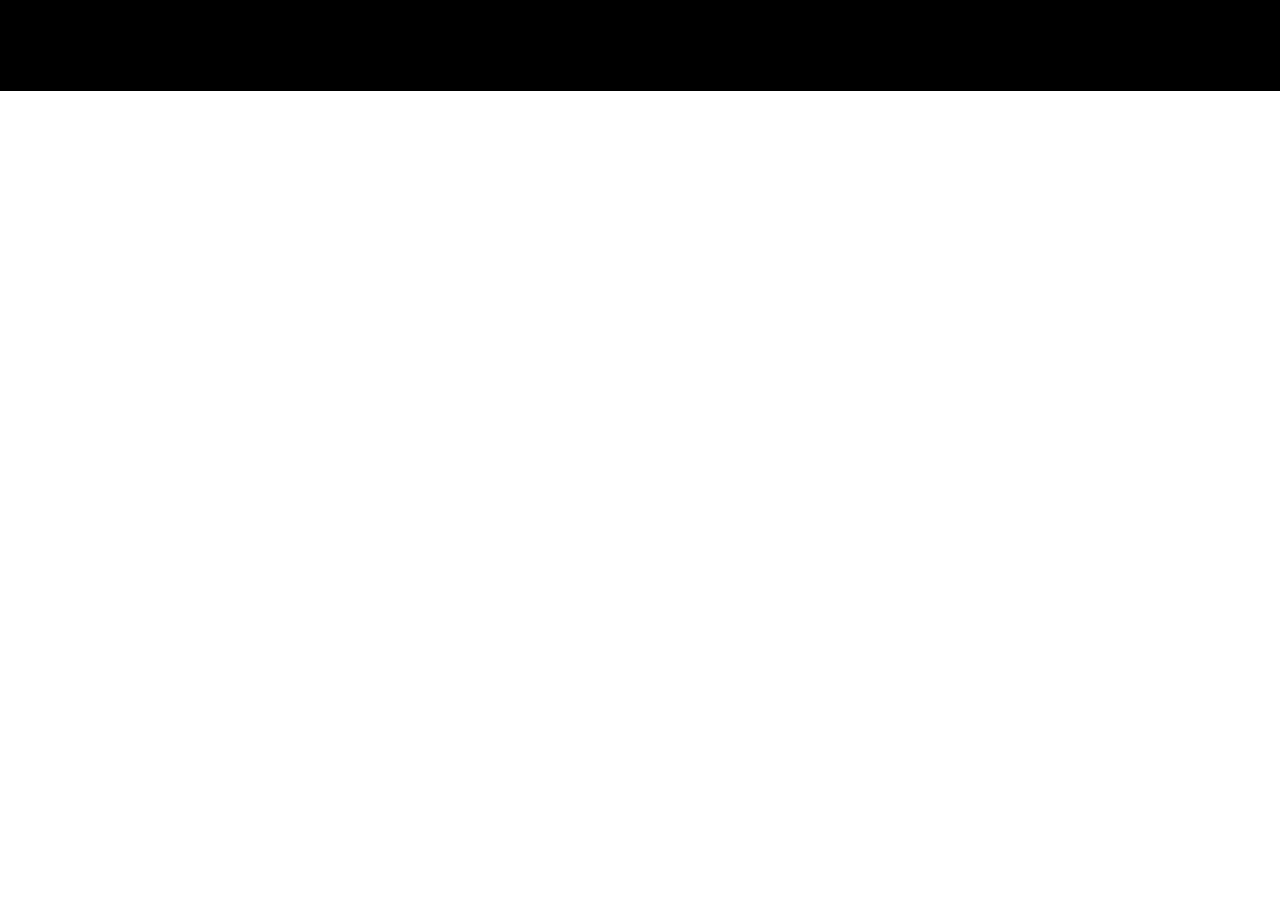
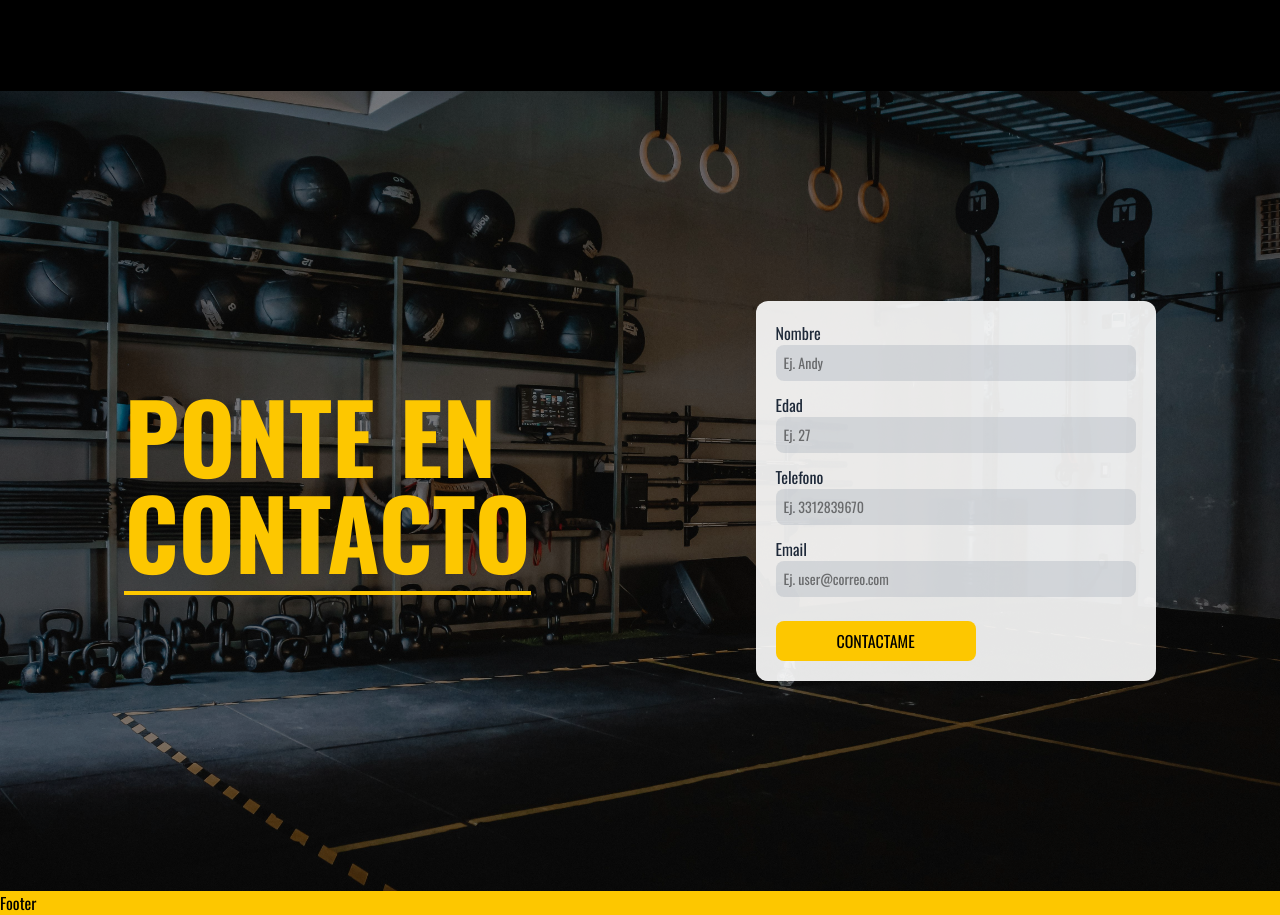
Before and after one commit to andremartingarcialopez/titagym, a React (Vite) app: page / in a window 1280 px wide. Shown: the part 3109-4024 px from the top of the page. Before the commit the page ends 3200 px from the top, so only its background shows below. Built offline with nearby package versions, Linux system fonts and the light colour scheme.

Commit message:
Se creo la seccion ContactoHomePage y se inicio el footer

```diff
--- /dev/null
+++ b/src/components/ContactoHomePage.tsx
@@ -0,0 +1,58 @@
+import Footer from "./Footer";
+
+export default function ContactoHomePage() {
+    return (
+        <>
+            <div className="bg-img-layout-homePage-contacto">
+                <div className="bg-black/50 ">
+
+
+                    <div className="flex flex-col xl:flex-row xl:justify-around justify-center items-center h-screen px-3 gap-20 xl:gap-0">
+
+                        <h1 className="text-yellow-400 text-4xl md:text-8xl font-bold uppercase border-b-4 pb-3 text-center xl:text-left">Ponte en <span className="xl:block">contacto</span></h1>
+
+                        <form className="bg-white/90 rounded-xl p-5 w-full xl:w-100 flex flex-col justify-center items-stretch space-y-3">
+                            <div>
+                                <label className="text-gray-800 "
+                                    htmlFor="name">Nombre</label>
+                                <input className="w-full outline-amber-400 rounded-lg p-2 bg-gray-400/30 text-sm"
+                                    type="text"
+                                    placeholder="Ej. Andy" />
+                            </div>
+
+                            <div>
+                                <label className="text-gray-800 "
+                                    htmlFor="name">Edad</label>
+                                <input className="w-full outline-amber-400 rounded-lg p-2 bg-gray-400/30 text-sm"
+                                    type="number"
+                                    placeholder="Ej. 27" />
+                            </div>
+
+                            <div>
+                                <label className="text-gray-800 "
+                                    htmlFor="name">Telefono</label>
+                                <input className="w-full outline-amber-400 rounded-lg p-2 bg-gray-400/30 text-sm"
+                                    type="tel"
+                                    maxLength={10}
+                                    placeholder="Ej. 3312839670" />
+                            </div>
+
+                            <div>
+                                <label className="text-gray-800 "
+                                    htmlFor="name">Email</label>
+                                <input className="w-full outline-amber-400 rounded-lg p-2 bg-gray-400/30 text-sm"
+                                    type="email"
+                                    placeholder="Ej. user@correo.com" />
+                            </div>
+
+                            <input className="bg-yellow-400 p-2 rounded-lg uppercase hover:bg-yellow-500 cursor-pointer hover:font-semibold active:bg-yellow-400 mt-3 w-full lg:w-50"
+                            value={"Contactame"}
+                            type="submit" />
+                        </form>
+                    </div>
+                </div>
+            </div>
+            <Footer />
+        </>
+    )
+}
--- /dev/null
+++ b/src/components/Footer.tsx
@@ -0,0 +1,9 @@
+import React from 'react'
+
+export default function Footer() {
+  return (
+    <div className='bg-yellow-400  w-full'>
+      Footer
+    </div>
+  )
+}
--- a/src/components/Reviews.tsx
+++ b/src/components/Reviews.tsx
@@ -1,3 +1,4 @@
+import ContactoHomePage from "./ContactoHomePage";
 import UserCard from "./UserCard";
 
 export default function Reviews() {
@@ -18,8 +19,7 @@
 
                 </div>
             </div>
-
-
+            <ContactoHomePage />
         </>
     )
 }
--- a/src/index.css
+++ b/src/index.css
@@ -6,7 +6,13 @@
   background-size: cover;
   background-repeat: no-repeat;
   background-position: center;
+}
 
+.bg-img-layout-homePage-contacto{
+  background-image: url("/Wallpaper2.jpg");
+  background-size: cover;
+  background-repeat: no-repeat;
+  background-position: center;
 }
 
 body{
```
